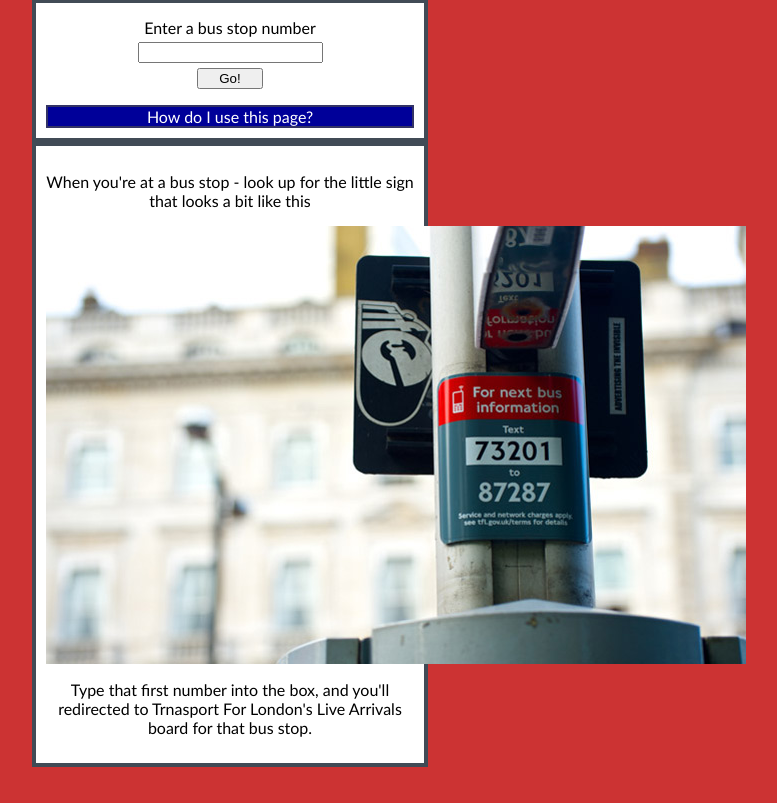
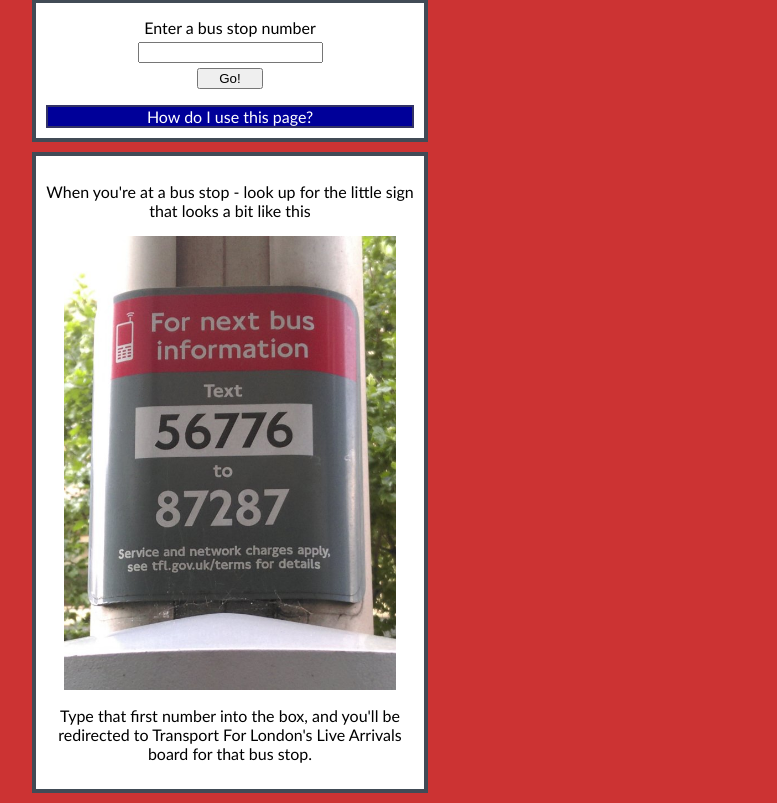
Before and after one commit to andrew-m/anybusstop, a website: page src/html/anybusstop.html in a window 1280 px wide. Both pictures are taken after a click on the element "How do I use this page?". Shown: the part 69-872 px from the top of the page, without its empty margins (410-1187 px from the left). Before the commit the page ends 844 px from the top, so only its background shows below. Drawn offline with nearby package versions, Linux system fonts and the light colour scheme; files that its build step writes are made by us from their sources.

Commit message:
Updating help styling, and photo taken by myself.

```diff
--- a/src/html/help.html
+++ b/src/html/help.html
@@ -7,8 +7,8 @@
     <h1>Any Bus Stop</h1>
     <div class="content" id="container">
         <p>When you're at a bus stop - look up for the little sign that looks a bit like this</p>
-        <img src="/images/bussign.jpg" />
-        <p>Type that first number into the box, and you'll redirected to Trnasport For London's Live Arrivals board for that bus stop.
+        <img src="/images/busStopNumberSign.jpg" />
+        <p>Type that first number into the box, and you'll be redirected to Transport For London's Live Arrivals board for that bus stop.
     </div>
     <div class="help-placeholder"></div>
     <script src="/script/jquery.js"></script>
--- a/src/sass/base.scss
+++ b/src/sass/base.scss
@@ -2,6 +2,7 @@
 $tflred: #CC3333;
 $tfldarkgrey: #333366;
 $tfldarkgrey2: #414B56;
+$tflgreen: #006633;
 $white: #FFFFFF;
 $buttonblue: #164b79;
 
@@ -23,6 +24,7 @@
     background-color: $white;
     width:23em;
     margin:auto;
+    margin-bottom:10px;
     border: 4px solid $tfldarkgrey2;
     input, label {
         display:block;
@@ -31,7 +33,6 @@
     }
     #go {
         width:5em;
-
     }
 }
 span {
@@ -42,3 +43,8 @@
     cursor: pointer;
     color:$white;
 }
+.help-placeholder {
+    img {
+        width:90%;
+    }
+}
```
Also changed, not shown: src/images/busStopNumberSign.jpg (added), src/images/bussign.jpg (deleted).
